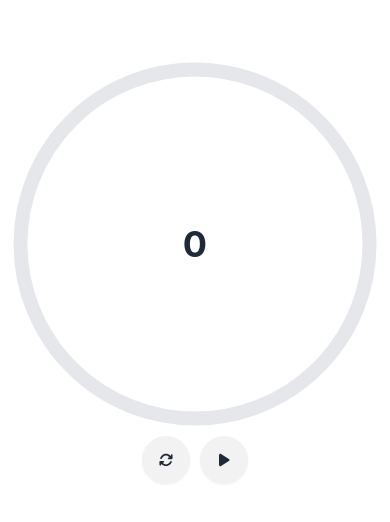
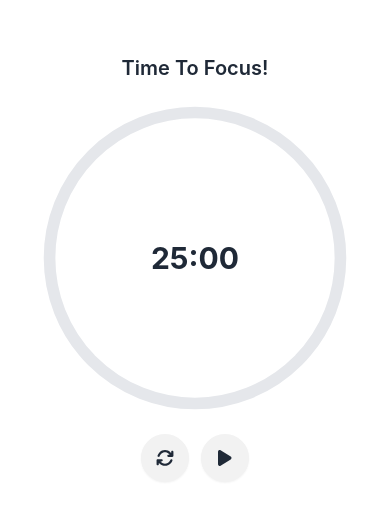
Before and after one commit to SinoAHpx/praise-go, a React (Vite) app: page / in a window 390 px wide. Shown: the part 154-676 px from the top of the page. Built offline with nearby package versions, Linux system fonts and the light colour scheme.

Commit message:
ui: fix user accessibility and add responsive design

```diff
--- a/src/main/index.ts
+++ b/src/main/index.ts
@@ -7,7 +7,7 @@ import { getScreenShot } from './helpers/screenshot-helper'
 function createWindow(): BrowserWindow {
     const mainWindow = new BrowserWindow({
         width: 440,
-        height: 500,
+        height: 520,
         show: false,
         autoHideMenuBar: true,
         ...(process.platform === 'linux' ? { icon } : {}),
--- a/src/renderer/src/components/RadicalProgress.tsx
+++ b/src/renderer/src/components/RadicalProgress.tsx
@@ -31,14 +31,16 @@ export default function RadicalProgress({
     const displayContent =
         content ??
         (isCompleted ? (
-            <span className="text-4xl font-bold">100%</span>
+            <span className="text-3xl sm:text-4xl md:text-5xl font-bold">100%</span>
         ) : (
-            <span className="text-4xl font-bold">{Math.floor((value / totalValue) * 100)}%</span>
+            <span className="text-3xl sm:text-4xl md:text-5xl font-bold">
+                {Math.floor((value / totalValue) * 100)}%
+            </span>
         ))
 
     return (
-        <div className="flex items-center justify-center">
-            <div className="relative w-96 h-96">
+        <div className="w-full h-full flex items-center justify-center">
+            <div className="relative w-full h-full">
                 <svg className="transform -rotate-90 w-full h-full" viewBox="0 0 220 220">
                     <circle
                         cx="110"
@@ -67,7 +69,7 @@ export default function RadicalProgress({
                 </svg>
                 <div className="absolute inset-0 flex items-center justify-center">
                     {isCompleted ? (
-                        <FontAwesomeIcon icon={faCheck} className="text-green-500 text-8xl" />
+                        <FontAwesomeIcon icon={faCheck} className="text-green-500 text-3xl sm:text-4xl md:text-5xl" />
                     ) : (
                         displayContent
                     )}
--- a/src/renderer/src/features/Pomodoro.tsx
+++ b/src/renderer/src/features/Pomodoro.tsx
@@ -7,18 +7,26 @@ import { useEffect, useState } from 'react'
 export default function Pomodoro({ minutes = 25 }) {
     const totalSeconds = minutes * 60
 
-    const [value, setValue] = useState(0)
+    const [secondsRemaining, setSecondsRemaining] = useState(totalSeconds)
     const [isRunning, setIsRunning] = useState(false)
     const [isComplete, setIsComplete] = useState(false)
+    const [status, setStatus] = useState<'working' | 'breaking'>('working')
+
+    const formatTime = (seconds: number): string => {
+        const minutes = Math.floor(seconds / 60)
+        const remainingSeconds = seconds % 60
+        return `${minutes.toString().padStart(2, '0')}:${remainingSeconds.toString().padStart(2, '0')}`
+    }
 
     const handleToggle = () => {
         setIsRunning((prev) => !prev)
     }
 
     const handleReset = () => {
-        setValue(0)
+        setSecondsRemaining(totalSeconds)
         setIsRunning(false)
         setIsComplete(false)
+        setStatus('working')
     }
 
     useEffect(() => {
@@ -29,9 +37,16 @@ export default function Pomodoro({ minutes = 25 }) {
         let interval
 
         if (isRunning) {
-            interval = setInterval(async () => {
-                setValue(prev => prev + 1)
-            }, 10)
+            interval = setInterval(() => {
+                setSecondsRemaining(prev => {
+                    if (prev - 1 <= 0) {
+                        setIsComplete(true)
+                        return 0
+                    }
+
+                    return prev - 1
+                })
+            }, 1000)
         }
 
         return () => {
@@ -47,26 +62,34 @@ export default function Pomodoro({ minutes = 25 }) {
                     justifyContent: 'center',
                     alignItems: 'center',
                     flexDirection: 'column',
-                    flex: 1
+                    flex: 1,
+                    width: '100%',
+                    padding: '1rem',
+                    minHeight: '0'
                 }}
             >
+                <div className="text-xl sm:text-2xl font-semibold mb-4 capitalize text-center">
+                    {status === 'working' ? 'Time to Focus!' : 'Time for a Break!'}
+                </div>
+                <div className="w-full max-w-[20rem] sm:max-w-[24rem] md:max-w-[28rem] aspect-square relative">
                     <RadicalProgress
-                    value={value}
+                        value={totalSeconds - secondsRemaining}
                         totalValue={totalSeconds}
                         onComplete={() => {
                             setIsComplete(true)
                         }}
-                    content={<span className="text-4xl font-bold">{value}</span>}
+                        content={<span className="text-3xl sm:text-4xl md:text-5xl font-bold">{formatTime(secondsRemaining)}</span>}
                     />
-                <div className="flex gap-x-2.5">
-                    <button onClick={handleReset} className="btn btn-circle">
-                        <FontAwesomeIcon icon={faRefresh} />
+                </div>
+                <div className="flex gap-x-3 mt-4">
+                    <button onClick={handleReset} className="btn btn-circle btn-md">
+                        <FontAwesomeIcon icon={faRefresh} className="text-lg sm:text-xl" />
                     </button>
-                    <button onClick={handleToggle} className="btn btn-circle">
+                    <button onClick={handleToggle} className="btn btn-circle btn-md">
                         {isRunning && !isComplete ? (
-                            <FontAwesomeIcon icon={faPause} />
+                            <FontAwesomeIcon icon={faPause} className="text-lg sm:text-xl" />
                         ) : (
-                            <FontAwesomeIcon icon={faPlay} />
+                            <FontAwesomeIcon icon={faPlay} className="text-lg sm:text-xl" />
                         )}
                     </button>
                 </div>
```
Lines whose indentation alone changed are shown as unchanged.
